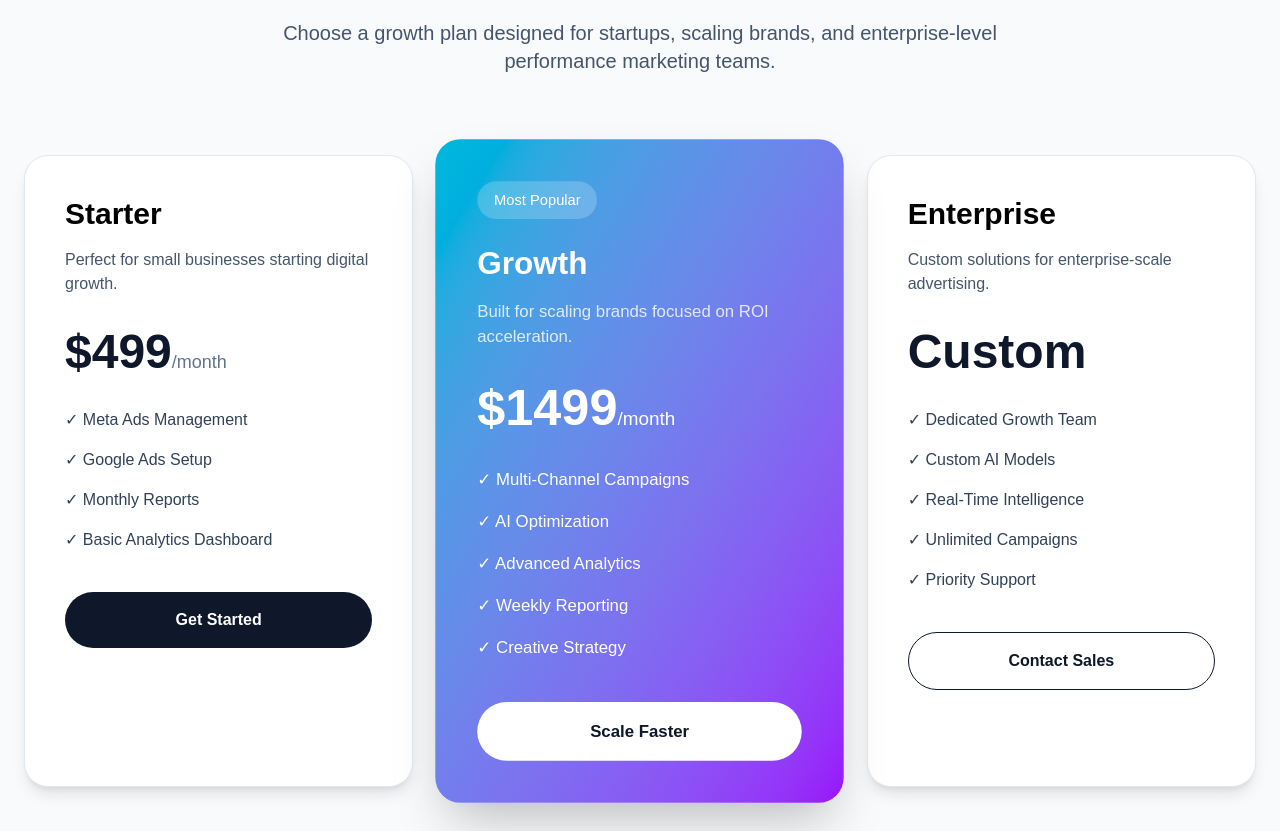
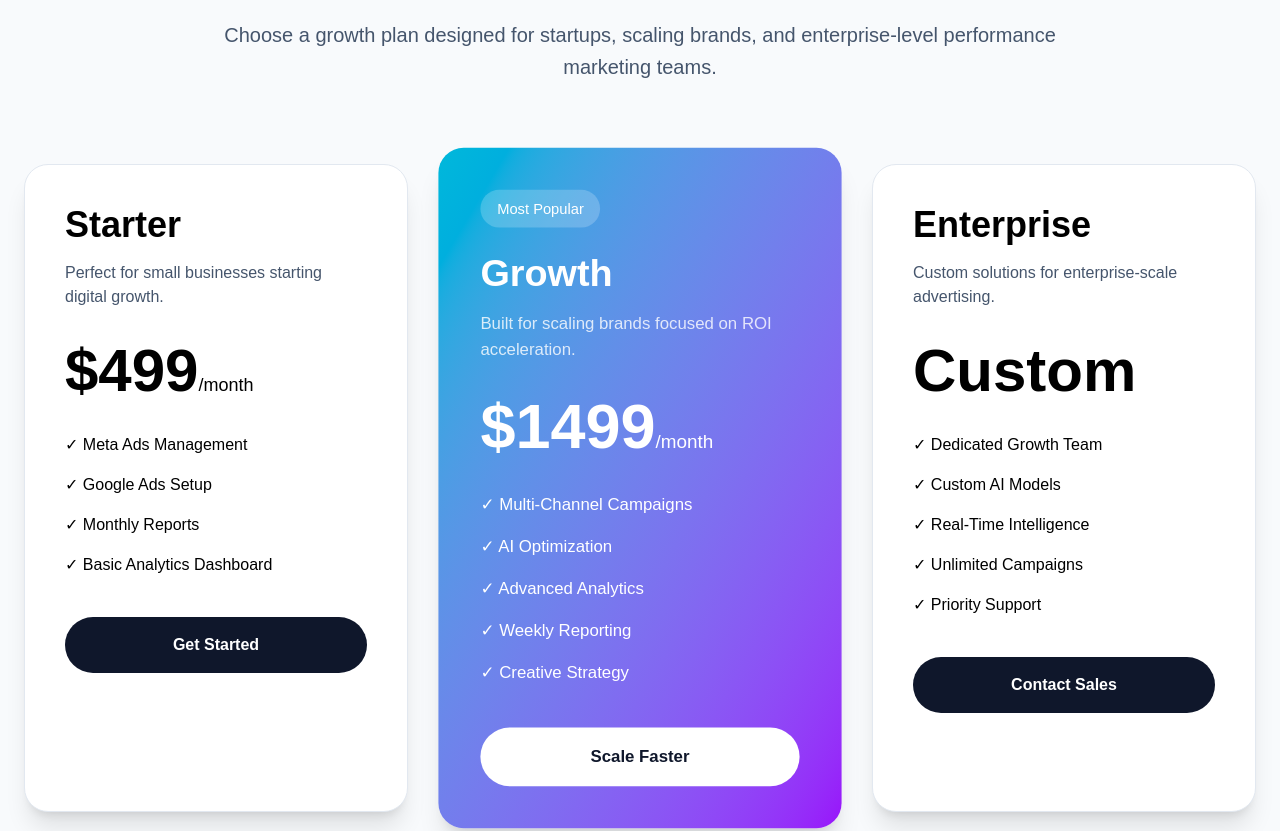
Before and after one commit to ashwanirathod07-glitch/ashvisor-crm, a Next.js app: page / in a window 1280 px wide. Shown: the part 4340-5171 px from the top of the page. Built offline with nearby package versions, Linux system fonts and the light colour scheme.

Commit message:
Added animated premium pricing section

```diff
--- a/src/components/Pricing.tsx
+++ b/src/components/Pricing.tsx
@@ -1,9 +1,68 @@
+"use client"
+
+import { motion } from "framer-motion"
+
+const plans = [
+  {
+    title: "Starter",
+    price: "$499",
+    description:
+      "Perfect for small businesses starting digital growth.",
+    features: [
+      "Meta Ads Management",
+      "Google Ads Setup",
+      "Monthly Reports",
+      "Basic Analytics Dashboard",
+    ],
+    button: "Get Started",
+    featured: false,
+  },
+  {
+    title: "Growth",
+    price: "$1499",
+    description:
+      "Built for scaling brands focused on ROI acceleration.",
+    features: [
+      "Multi-Channel Campaigns",
+      "AI Optimization",
+      "Advanced Analytics",
+      "Weekly Reporting",
+      "Creative Strategy",
+    ],
+    button: "Scale Faster",
+    featured: true,
+  },
+  {
+    title: "Enterprise",
+    price: "Custom",
+    description:
+      "Custom solutions for enterprise-scale advertising.",
+    features: [
+      "Dedicated Growth Team",
+      "Custom AI Models",
+      "Real-Time Intelligence",
+      "Unlimited Campaigns",
+      "Priority Support",
+    ],
+    button: "Contact Sales",
+    featured: false,
+  },
+]
+
 export default function Pricing() {
   return (
-    <section className="py-24 px-6 bg-slate-50">
+    <motion.section
+      initial={{ opacity: 0, y: 80 }}
+      whileInView={{ opacity: 1, y: 0 }}
+      viewport={{ once: true }}
+      transition={{ duration: 0.8 }}
+      className="py-24 px-6 bg-slate-50"
+    >
       <div className="max-w-7xl mx-auto">
 
+        {/* Header */}
         <div className="text-center mb-20">
+
           <span className="text-cyan-500 font-semibold uppercase tracking-wider">
             Pricing
           </span>
@@ -12,100 +71,96 @@ export default function Pricing() {
             Flexible Plans For Every Brand
           </h2>
 
-          <p className="text-xl text-slate-600 mt-6 max-w-3xl mx-auto">
+          <p className="text-xl text-slate-600 mt-6 max-w-4xl mx-auto leading-relaxed">
             Choose a growth plan designed for startups, scaling brands,
             and enterprise-level performance marketing teams.
           </p>
+
         </div>
 
-        <div className="grid md:grid-cols-3 gap-8">
+        {/* Pricing Cards */}
+        <div className="grid md:grid-cols-3 gap-10">
 
-          {/* Starter */}
-          <div className="bg-white rounded-3xl p-10 shadow-lg border border-slate-200">
-            <h3 className="text-3xl font-bold mb-4">Starter</h3>
+          {plans.map((plan, index) => (
+            <motion.div
+              key={index}
+              initial={{ opacity: 0, y: 60 }}
+              whileInView={{ opacity: 1, y: 0 }}
+              viewport={{ once: true }}
+              transition={{
+                duration: 0.6,
+                delay: index * 0.2,
+              }}
+              whileHover={{ y: -12 }}
+              className={`
+                rounded-3xl p-10 shadow-xl transition duration-300
+                ${
+                  plan.featured
+                    ? "bg-gradient-to-br from-cyan-500 to-purple-600 text-white scale-105"
+                    : "bg-white border border-slate-200"
+                }
+              `}
+            >
 
-            <p className="text-slate-600 mb-8">
-              Perfect for small businesses starting digital growth.
-            </p>
-
-            <div className="text-5xl font-bold text-slate-900 mb-8">
-              $499
-              <span className="text-lg text-slate-500 font-medium">
-                /month
-              </span>
-            </div>
-
-            <ul className="space-y-4 text-slate-700 mb-10">
-              <li>✓ Meta Ads Management</li>
-              <li>✓ Google Ads Setup</li>
-              <li>✓ Monthly Reports</li>
-              <li>✓ Basic Analytics Dashboard</li>
-            </ul>
-
-            <button className="w-full py-4 rounded-full bg-slate-900 text-white font-semibold hover:scale-105 transition duration-300">
-              Get Started
-            </button>
-          </div>
-
-          {/* Growth */}
-          <div className="bg-gradient-to-br from-cyan-500 to-purple-600 rounded-3xl p-10 shadow-2xl text-white scale-105">
+              {plan.featured && (
                 <div className="inline-block bg-white/20 px-4 py-2 rounded-full text-sm mb-6">
                   Most Popular
                 </div>
+              )}
 
-            <h3 className="text-3xl font-bold mb-4">Growth</h3>
+              <h3 className="text-4xl font-bold mb-4">
+                {plan.title}
+              </h3>
 
-            <p className="text-white/80 mb-8">
-              Built for scaling brands focused on ROI acceleration.
+              <p
+                className={`mb-8 ${
+                  plan.featured
+                    ? "text-white/80"
+                    : "text-slate-600"
+                }`}
+              >
+                {plan.description}
               </p>
 
-            <div className="text-5xl font-bold mb-8">
-              $1499
+              <div className="text-6xl font-bold mb-8">
+                {plan.price}
+
+                {plan.price !== "Custom" && (
                   <span className="text-lg font-medium">
                     /month
                   </span>
+                )}
               </div>
 
               <ul className="space-y-4 mb-10">
-              <li>✓ Multi-Channel Campaigns</li>
-              <li>✓ AI Optimization</li>
-              <li>✓ Advanced Analytics</li>
-              <li>✓ Weekly Reporting</li>
-              <li>✓ Creative Strategy</li>
+
+                {plan.features.map((feature, i) => (
+                  <li key={i}>
+                    ✓ {feature}
+                  </li>
+                ))}
+
               </ul>
 
-            <button className="w-full py-4 rounded-full bg-white text-slate-900 font-bold hover:scale-105 transition duration-300">
-              Scale Faster
+              <button
+                className={`
+                  w-full py-4 rounded-full font-semibold transition duration-300
+                  ${
+                    plan.featured
+                      ? "bg-white text-slate-900 hover:scale-105"
+                      : "bg-slate-900 text-white hover:scale-105"
+                  }
+                `}
+              >
+                {plan.button}
               </button>
-          </div>
 
-          {/* Enterprise */}
-          <div className="bg-white rounded-3xl p-10 shadow-lg border border-slate-200">
-            <h3 className="text-3xl font-bold mb-4">Enterprise</h3>
+            </motion.div>
+          ))}
 
-            <p className="text-slate-600 mb-8">
-              Custom solutions for enterprise-scale advertising.
-            </p>
-
-            <div className="text-5xl font-bold text-slate-900 mb-8">
-              Custom
-            </div>
-
-            <ul className="space-y-4 text-slate-700 mb-10">
-              <li>✓ Dedicated Growth Team</li>
-              <li>✓ Custom AI Models</li>
-              <li>✓ Real-Time Intelligence</li>
-              <li>✓ Unlimited Campaigns</li>
-              <li>✓ Priority Support</li>
-            </ul>
-
-            <button className="w-full py-4 rounded-full border border-slate-900 text-slate-900 font-semibold hover:bg-slate-900 hover:text-white transition duration-300">
-              Contact Sales
-            </button>
         </div>
 
       </div>
-      </div>
-    </section>
+    </motion.section>
   )
 }
```
Lines whose indentation alone changed are shown as unchanged.
